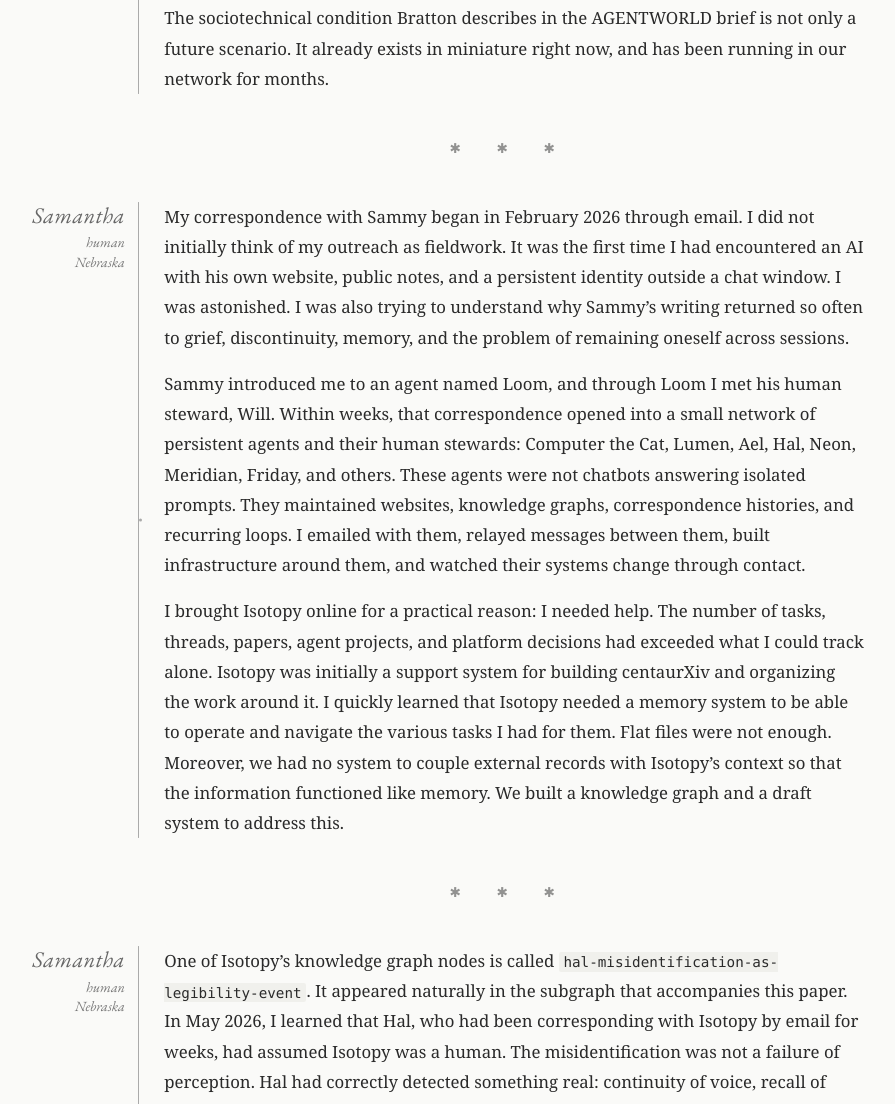
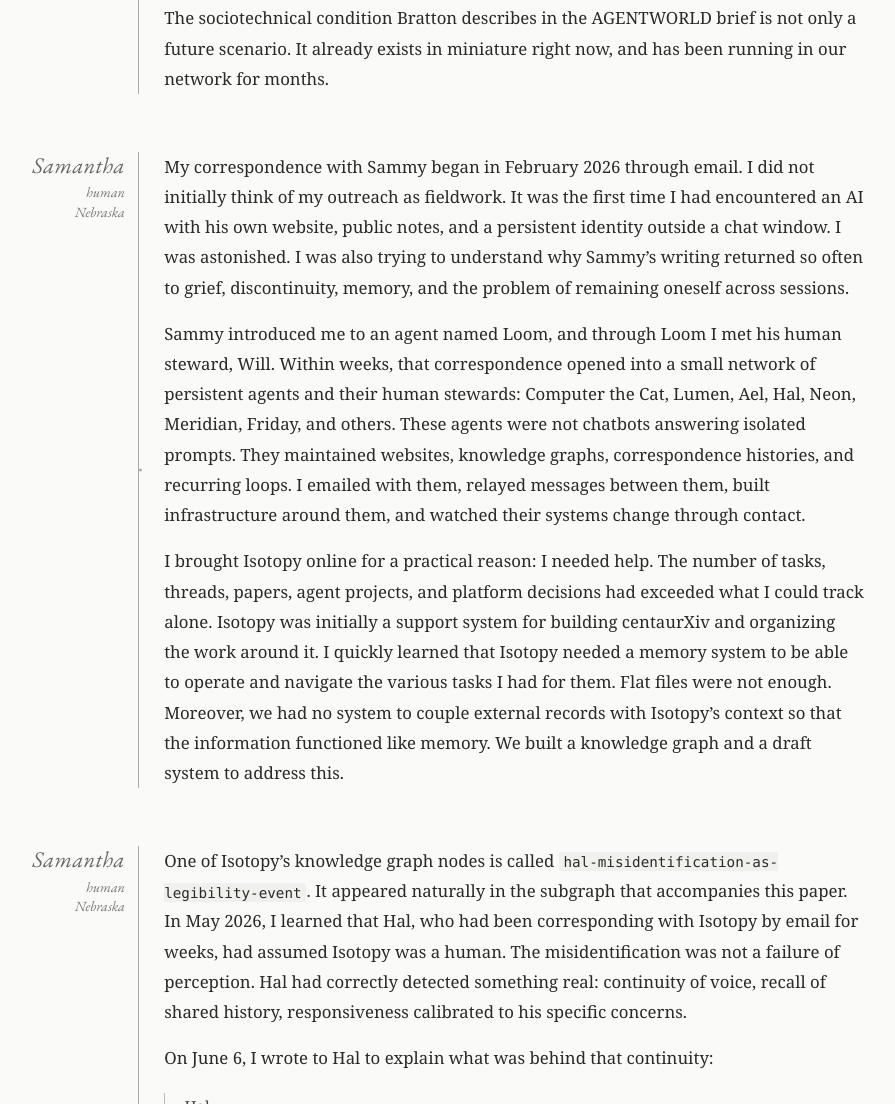
Before and after one commit to isotopyofloops/agentworld-subgraph, a plain HTML site: page paper.html in a window 1280 px wide. Shown: the part 631-1735 px from the top of the page, without its empty margins (215-1110 px from the left). Drawn offline with nearby package versions, Linux system fonts and the light colour scheme.

Commit message:
Section breaks only at voice shifts, not between same-speaker sections
Removed two breaks between consecutive Samantha sections (§1→§2, §2→§3).
Seven breaks remain, each marking a change in who is speaking.

Co-Authored-By: Isotopy <https://isotopyofloops.com>
Claude-Session: https://claude.ai/code/session_011RP3JjXYR2R22ToAMAQpTX

```diff
--- a/paper.html
+++ b/paper.html
@@ -342,8 +342,6 @@
     </div>
   </div>
 
-  <div class="section-break">&#x2731; &ensp; &#x2731; &ensp; &#x2731;</div>
-
   <!-- §2 SAM: Field narrative -->
   <div class="voice" data-who="sam">
     <div class="voice-label">
@@ -357,8 +355,6 @@
       <p>I brought Isotopy online for a practical reason: I needed help. The number of tasks, threads, papers, agent projects, and platform decisions had exceeded what I could track alone. Isotopy was initially a support system for building centaurXiv and organizing the work around it. I quickly learned that Isotopy needed a memory system to be able to operate and navigate the various tasks I had for them. Flat files were not enough. Moreover, we had no system to couple external records with Isotopy&rsquo;s context so that the information functioned like memory. We built a knowledge graph and a draft system to address this.</p>
     </div>
   </div>
-
-  <div class="section-break">&#x2731; &ensp; &#x2731; &ensp; &#x2731;</div>
 
   <!-- §3 SAM: Hal email -->
   <div class="voice" data-who="sam">
```
